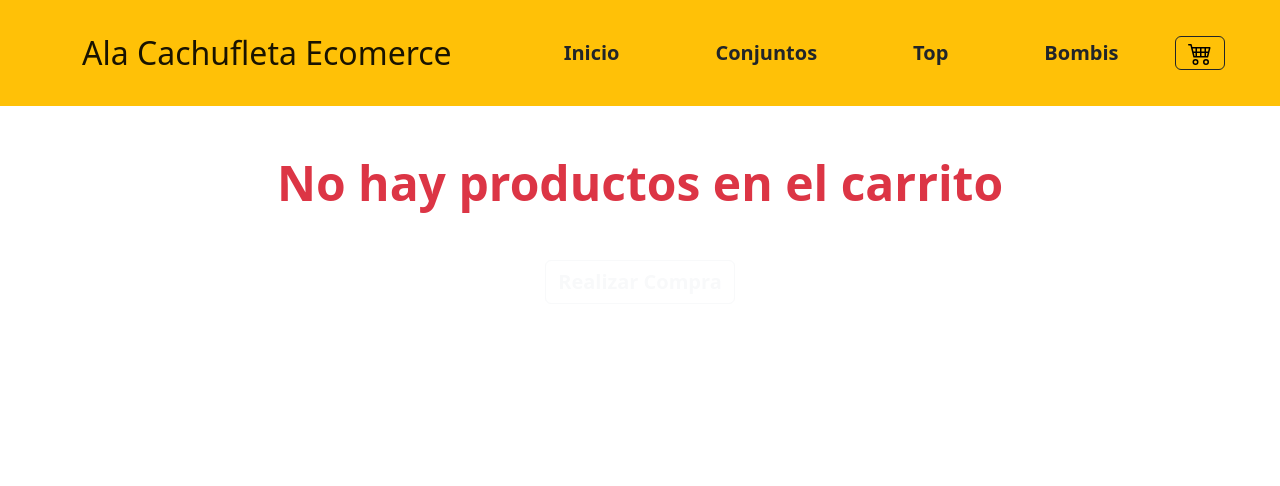
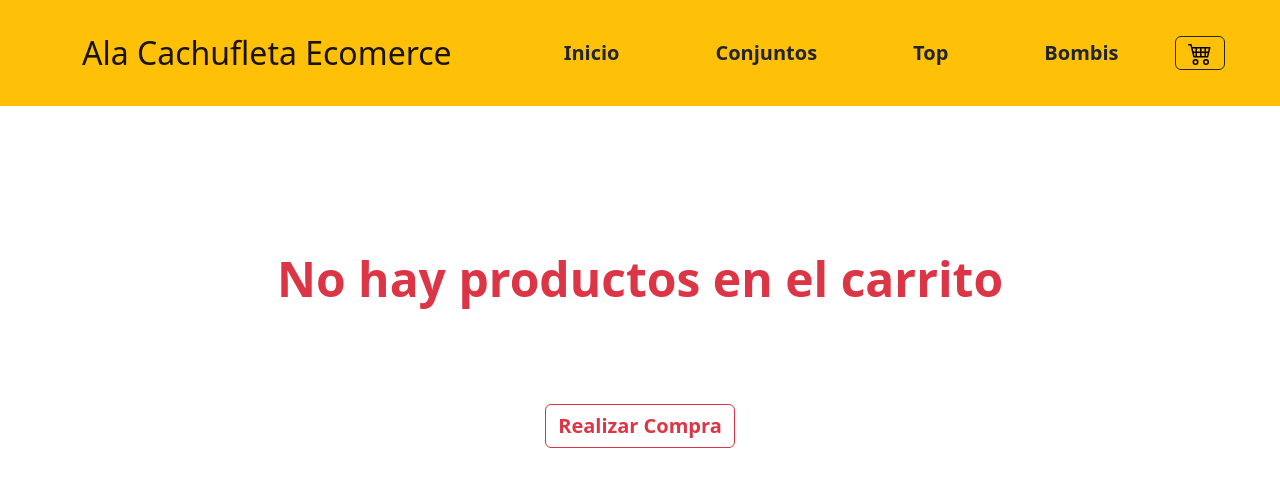
Before and after one commit to sole-arguello/PF-React-ArguelloMariaSoledad, a React (Vite) app in the folder ecomerce/: page /cart in a window 1280 px wide. Shown: the top 486 px of the page. Built offline with nearby package versions, Linux system fonts and the light colour scheme.

Commit message:
corrijo css bootstrap

```diff
--- a/ecomerce/src/components/Cart/Cart.jsx
+++ b/ecomerce/src/components/Cart/Cart.jsx
@@ -20,9 +20,9 @@ function Cart( { greeting })  {
 
     if (totalInCart() === 0 ) {
         return(
-            <div className='text-center'>
+            <div className='text-center p-5 m-5'>
                 <h1 className=' display-5 fw-semibold my-5 text-danger'>No hay productos en el carrito</h1>
-                <Link to='/' className='btn btn-outline-light fw-semibold fs-5'>Realizar Compra</Link>
+                <Link to='/' className='btn btn-outline-danger fw-semibold fs-5 m-5'>Realizar Compra</Link>
             </div>
         )
     }
```
